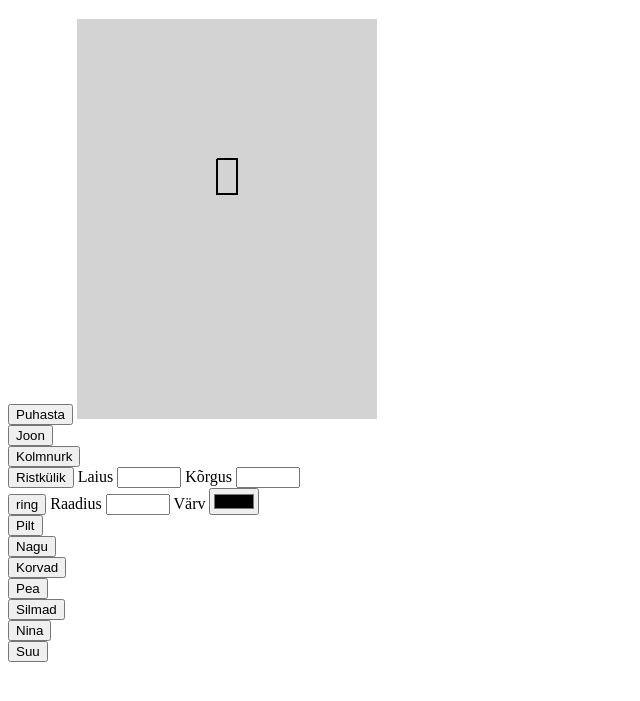
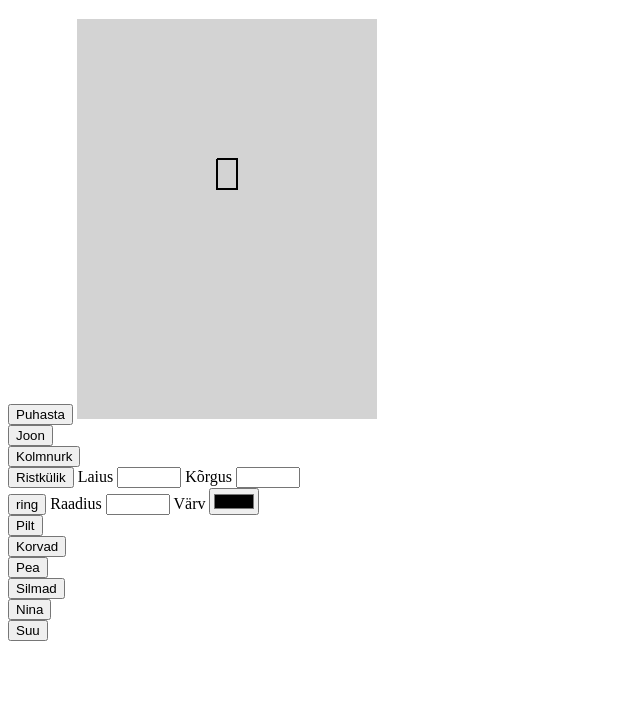
Before and after one commit to Martin-Tarassov/veebirakendusedIKTpe25, a plain HTML site: page tood/canvas/joonistamine.html in a window 1280 px wide. Both pictures are taken after a click on the button "Nina". Shown: the part 61-762 px from the top of the page, without its empty margins (0-640 px from the left). Drawn offline with Linux system fonts and the light colour scheme.

Commit message:
js joonis on tehtud

```diff
--- a/tood/canvas/joonisScript.js
+++ b/tood/canvas/joonisScript.js
@@ -137,8 +137,8 @@ function nina() {
         t.beginPath();
         t.moveTo(140, 140);
         t.lineTo(160, 140);
-        t.lineTo(160, 175);
-        t.lineTo(140, 175);
+        t.lineTo(160, 170);
+        t.lineTo(140, 170);
         t.lineTo(140, 140);
         t.stroke();
     }
--- a/tood/canvas/joonistamine.html
+++ b/tood/canvas/joonistamine.html
@@ -28,8 +28,6 @@
 <br>
 <input type="button" value="Pilt" onclick="pilt()">
 <br>
-<input type="button" value="Nagu" onclick="nagu()">
-<br>
 <input type="button" value="Korvad" onclick="korvad()">
 <br>
 <input type="button" value="Pea" onclick="pea()">
```
